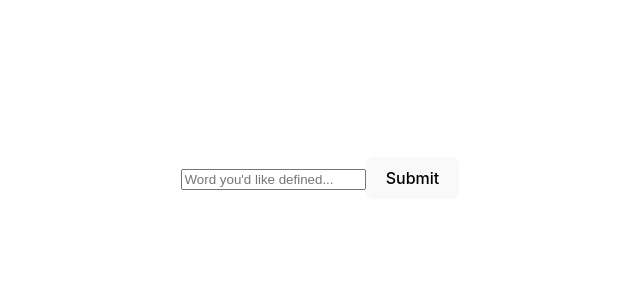
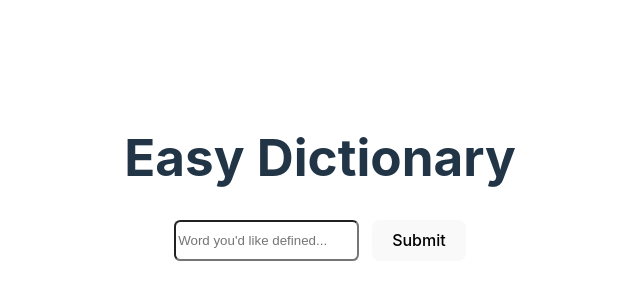
Before and after one commit to nicisherenow/a-dictionary, a React (Vite) app: page / in a window 1280 px wide. Before the commit this address had no page. Shown: the part 222-522 px from the top of the page, without its empty margins (320-960 px from the left). Built offline with nearby package versions, Linux system fonts and the light colour scheme.

Commit message:
some functionality working now

```diff
--- a/src/App.tsx
+++ b/src/App.tsx
@@ -1,5 +1,6 @@
 import './App.css'
 import Nav from './Components/Nav'
+import Word from './Components/Word'
 import { Route, Routes } from 'react-router-dom'
 
 export default function App() {
@@ -8,7 +9,7 @@ export default function App() {
     <>
       <Nav />
       <Routes>
-        <Route path="/:word" />
+        <Route path="/:word" element={<Word />}/>
       </Routes>
     </>
   )
--- a/src/Components/Nav/Nav.css
+++ b/src/Components/Nav/Nav.css
@@ -0,0 +1,14 @@
+.word-find-form {
+  display: flex;
+  gap: 1vw;
+}
+
+input {
+  border-radius: .4rem;
+}
+
+.base-container {
+  display: flex;
+  flex-direction: column;
+  align-items: center;
+}
--- a/src/Components/Nav/index.tsx
+++ b/src/Components/Nav/index.tsx
@@ -1,5 +1,6 @@
 import React, { useState } from 'react'
 import { useNavigate } from 'react-router-dom'
+import './Nav.css'
 
 export default function Nav(): React.ReactElement {
   const [word, setWord] = useState('')
@@ -17,11 +18,12 @@ export default function Nav(): React.ReactElement {
   }
 
   return (
-    <>
-    <form onSubmit={handleOnSubmit}>
+    <div className='base-container'>
+    <h1>Easy Dictionary</h1>
+    <form className='word-find-form' onSubmit={handleOnSubmit}>
       <input type='text' placeholder="Word you'd like defined..." onChange={handleWordChange} value={word} />
       <button type='submit' >Submit</button>
     </form>
-    </>
+    </div>
   )
 }
--- /dev/null
+++ b/src/Components/Word/Word.css
@@ -0,0 +1,3 @@
+.synonyms {
+  list-style-type: none;
+}
--- /dev/null
+++ b/src/Components/Word/index.tsx
@@ -0,0 +1,47 @@
+import React, { useEffect, useState } from 'react'
+import { useParams, Link } from 'react-router-dom'
+import './Word.css'
+
+export default function Word(): React.ReactElement {
+  const { word } = useParams()
+  const [definition, setDefinition] = useState('')
+  const [partOfSpeech, setPartOfSpeech] = useState('')
+  const [synonyms, setSynonyms] = useState([])
+  const [error, setError] = useState('')
+
+
+  useEffect(() => {
+    (async () => {
+      const res = await fetch(`https://api.dictionaryapi.dev/api/v2/entries/en/${word}`)
+      const data = await res.json()
+
+      if (data.message) {
+        setError(data.message)
+      } else {
+        setError('')
+        setDefinition(data[0].meanings[0].definitions[0].definition)
+        setPartOfSpeech(data[0].meanings[0].partOfSpeech)
+        setSynonyms(data[0].meanings[0].synonyms)
+      }
+    })()
+
+  }, [word])
+
+
+  return (
+    <>
+      <h3>{word}</h3>
+      {error ?
+      <p>Error: {error}</p>
+       :
+        <>
+          <p>Defintion: {definition}</p>
+          <p>Part of speech: {partOfSpeech}</p>
+          <ul className='synonyms'>Synonyms: {synonyms.map((synonym => (
+            <li><Link to={`/${synonym}`} key={synonym}>{synonym}</Link></li>
+          )))}</ul>
+        </>
+       }
+    </>
+  )
+}
```
